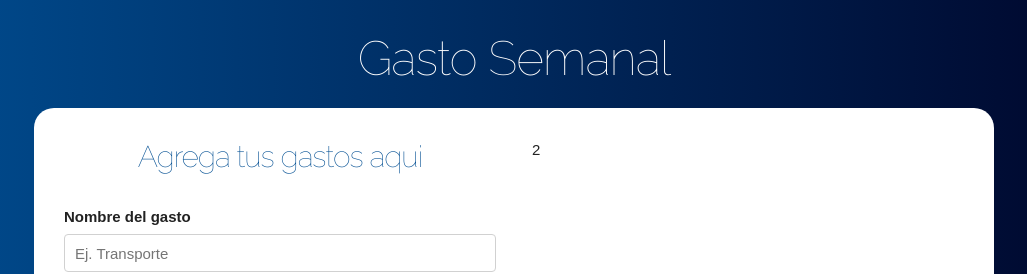
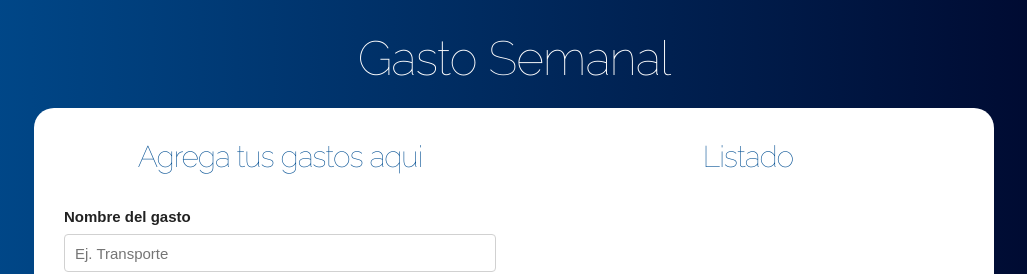
Before and after one commit to MarcoCarrillo/presupuesto, a React (Create React App) app: page / in a window 1280 px wide. Both pictures are taken after typing "5" into the empty fields and a click on the input "Definir presupuesto". Shown: the top 274 px of the page, without its empty margins (126-1153 px from the left). Built offline with nearby package versions, Linux system fonts and the light colour scheme.

Commit message:
Mostrando gastos en la interfaz

```diff
--- a/src/App.js
+++ b/src/App.js
@@ -1,6 +1,7 @@
 import React, {useState} from 'react';
 import Pregunta from './components/Pregunta';
 import Formulario from './components/Formulario';
+import Listado from './components/Listado';
 
 function App() {
 
@@ -39,7 +40,10 @@
                   />
                 </div>
                 <div className="one-half column">
-                  2
+                  <Listado
+                    gastos={gastos}
+
+                  />
                 </div>
               </div>
             ) }
--- /dev/null
+++ b/src/components/Gasto.js
@@ -0,0 +1,12 @@
+import React from 'react'
+
+const Gasto = ({gasto}) => (
+    <li className="gastos">
+        <p>
+            {gasto.nombre}
+<span className="gasto">$ {gasto.cantidad}</span>
+        </p>
+    </li>
+)
+
+export default Gasto;
--- /dev/null
+++ b/src/components/Listado.js
@@ -0,0 +1,16 @@
+import React from 'react';
+import Gasto from './Gasto';
+
+const Listado = ({gastos}) => (
+    <div className="gastos-realizados">
+        <h2>Listado</h2>
+        {gastos.map(gasto=>(
+            <Gasto
+                key={gasto.id}
+                gasto = {gasto}
+            />
+        ))}
+    </div>
+);
+
+export default Listado;
```
